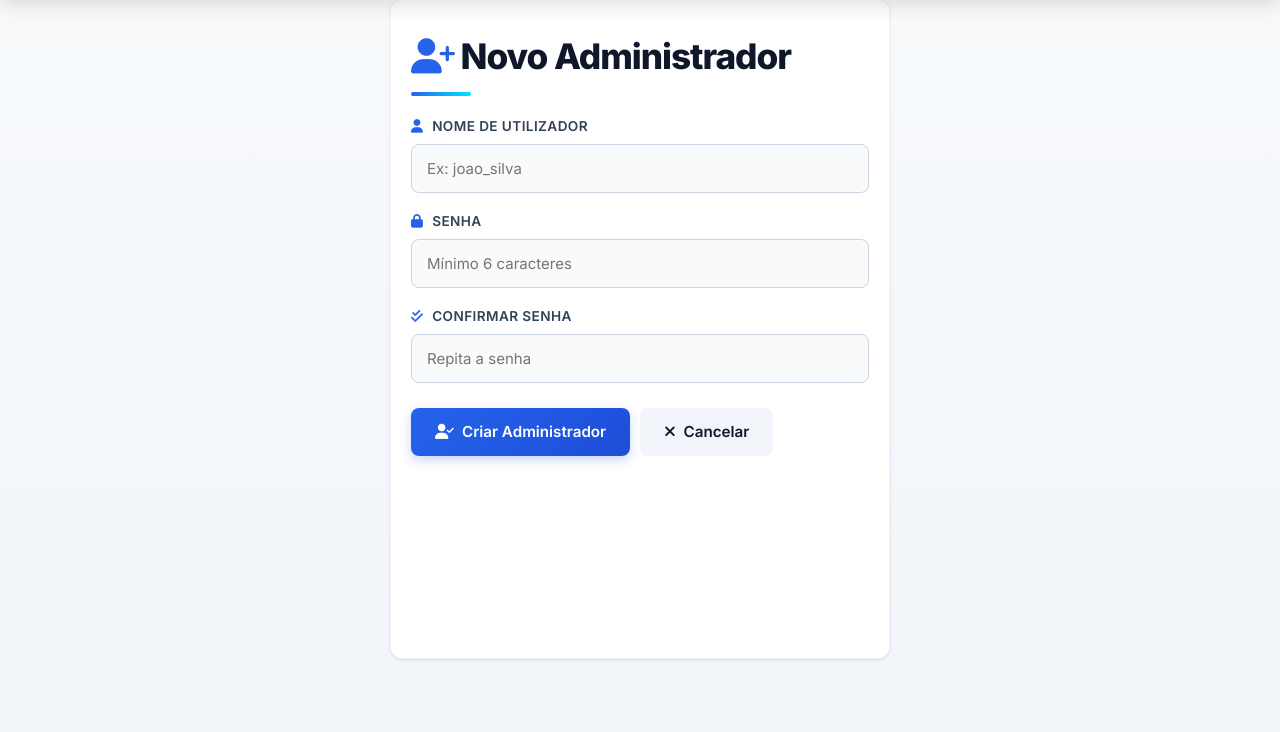
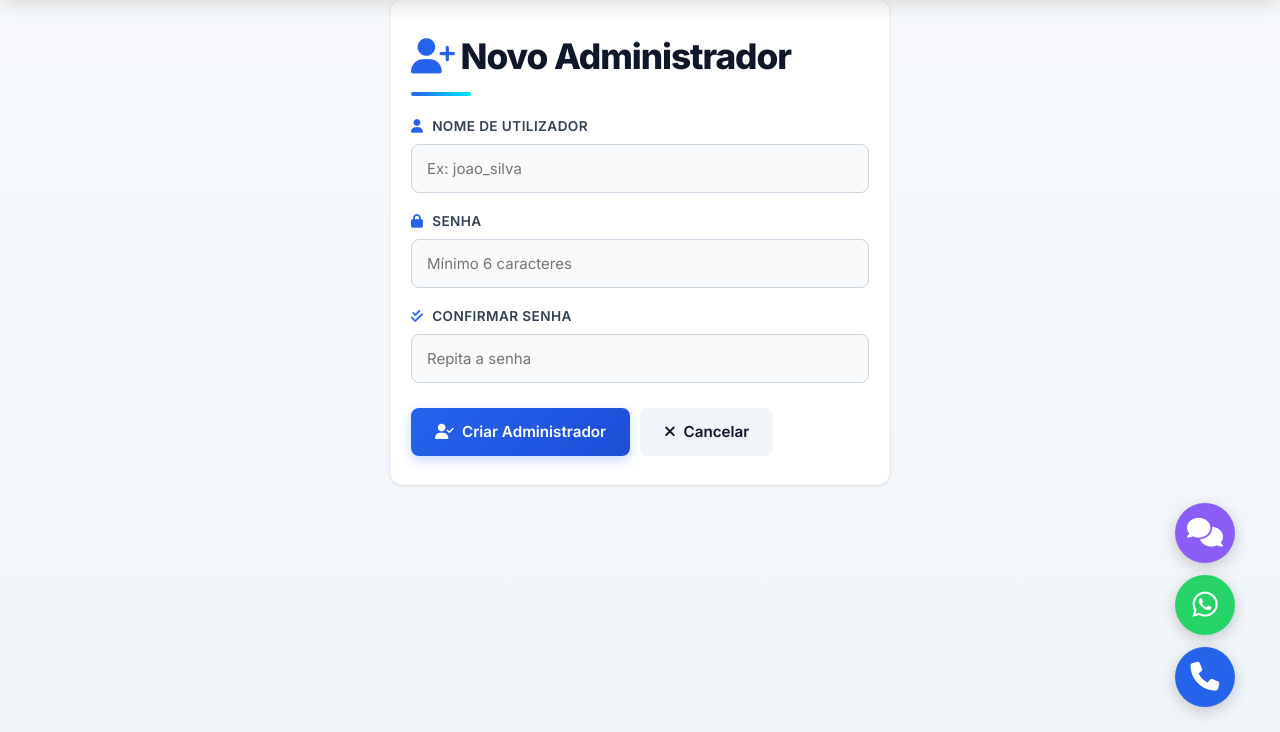
Before and after one commit to melphystec-eng/sistem-alfaiataria, a Flask app: page /admin/admins/novo in a window 1280 px wide. Shown: the part 68-800 px from the top of the page. Run offline with Flask 3, Linux system fonts and the light colour scheme; the visitor is signed in with stand-in values (Sample User, id 1); data that the repository does not hold is empty; parts of the project's set-up code (start-up, migrations or seed data) failed here and were passed over; some libraries are stand-ins or nearby versions.

Commit message:
Reverter

```diff
--- a/templates/base.html
+++ b/templates/base.html
@@ -589,11 +589,7 @@ h1::after {
   70% { box-shadow: 0 0 0 10px rgba(239, 68, 68, 0); }
   100% { box-shadow: 0 0 0 0 rgba(239, 68, 68, 0); }
 }
-  /* Esconde os botões flutuantes na página de chat */
-  .fab-container { display: none !important; }
 
-  /* Garante que a caixa de chat ocupa a altura correta no telemóvel */
-  .card { height: calc(100vh - 140px) !important; margin-bottom: 10px !important; }
 </style>
 </head>
 <body>
```
